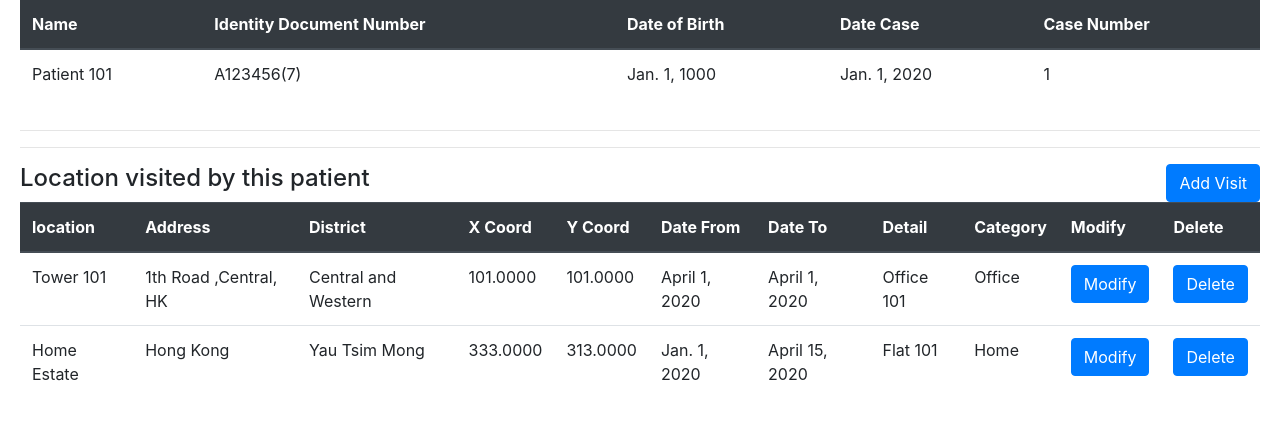
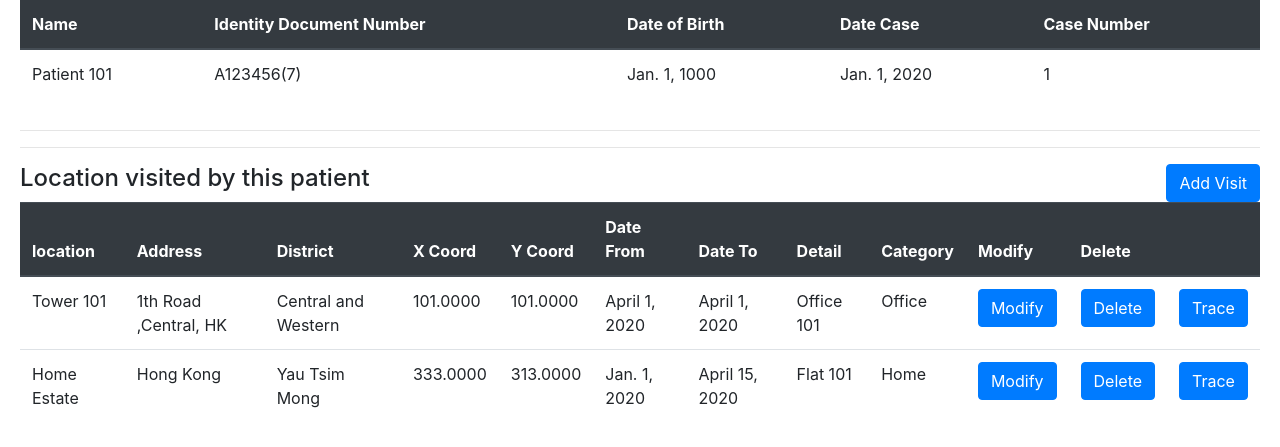
Before and after one commit to zupeter/trans19, a Django app: page /case/1/ in a window 1280 px wide. Shown: the part 115-562 px from the top of the page. Run offline with Django 3.2, Linux system fonts and the light colour scheme; data comes from the database, SQL or seed files in the repository; some libraries are stand-ins or nearby versions.

Commit message:
added trace button

```diff
--- a/src/record/templates/case/detail.html
+++ b/src/record/templates/case/detail.html
@@ -67,6 +67,7 @@
 					<th>Category</th>
 					<th>Modify</th>
 					<th>Delete</th>
+					<th><Trace Connections</th>
 				</tr>
 			</thead>
 			<tbody>
@@ -83,6 +84,7 @@
 					<td>{{ visit.category }}</td>
 					<td><a class="btn btn-primary" href="visit/{{ visit.pk }}/modify" style=>Modify</a></td>
 					<td><a class="btn btn-primary" href="visit/{{ visit.pk }}/delete" style=>Delete</a></td>
+					<td><a class="btn btn-primary" href="visit/{{ visit.pk }}/trace" style=>Trace</a></td>
 				</tr>
 				{% endfor %}
 			</tbody>
```
